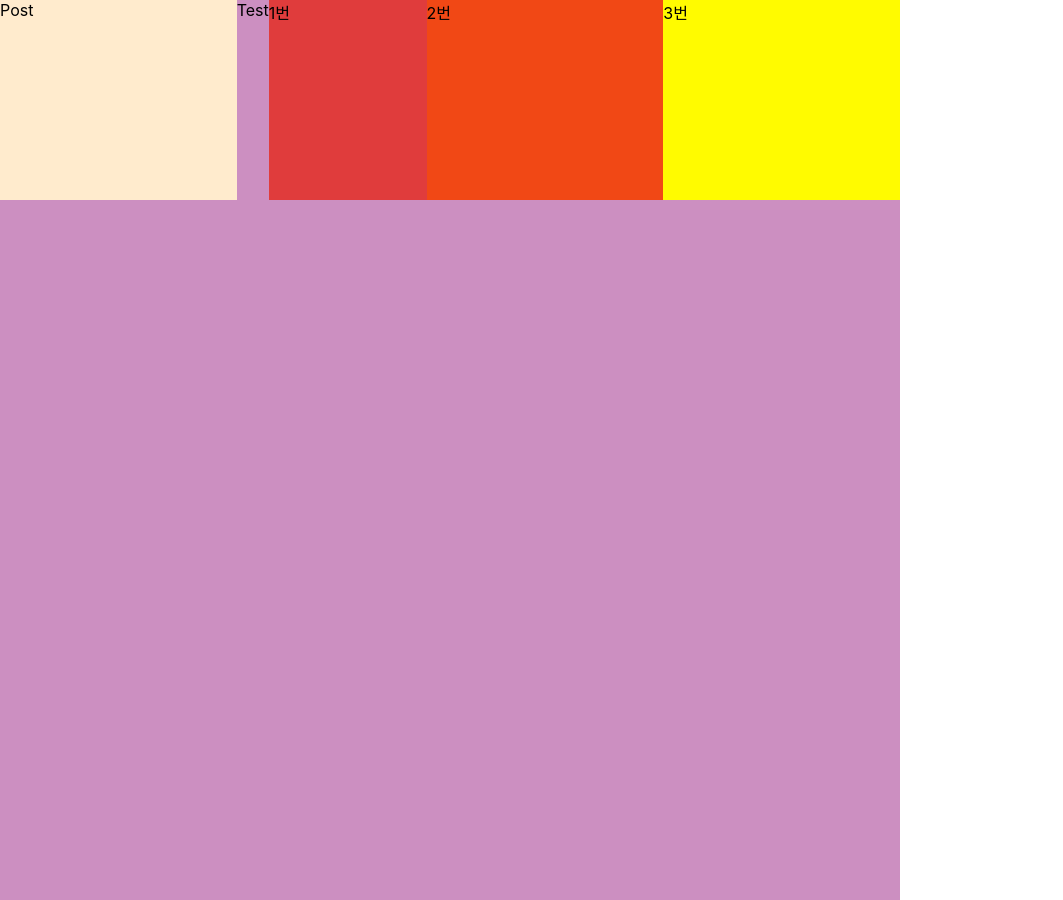
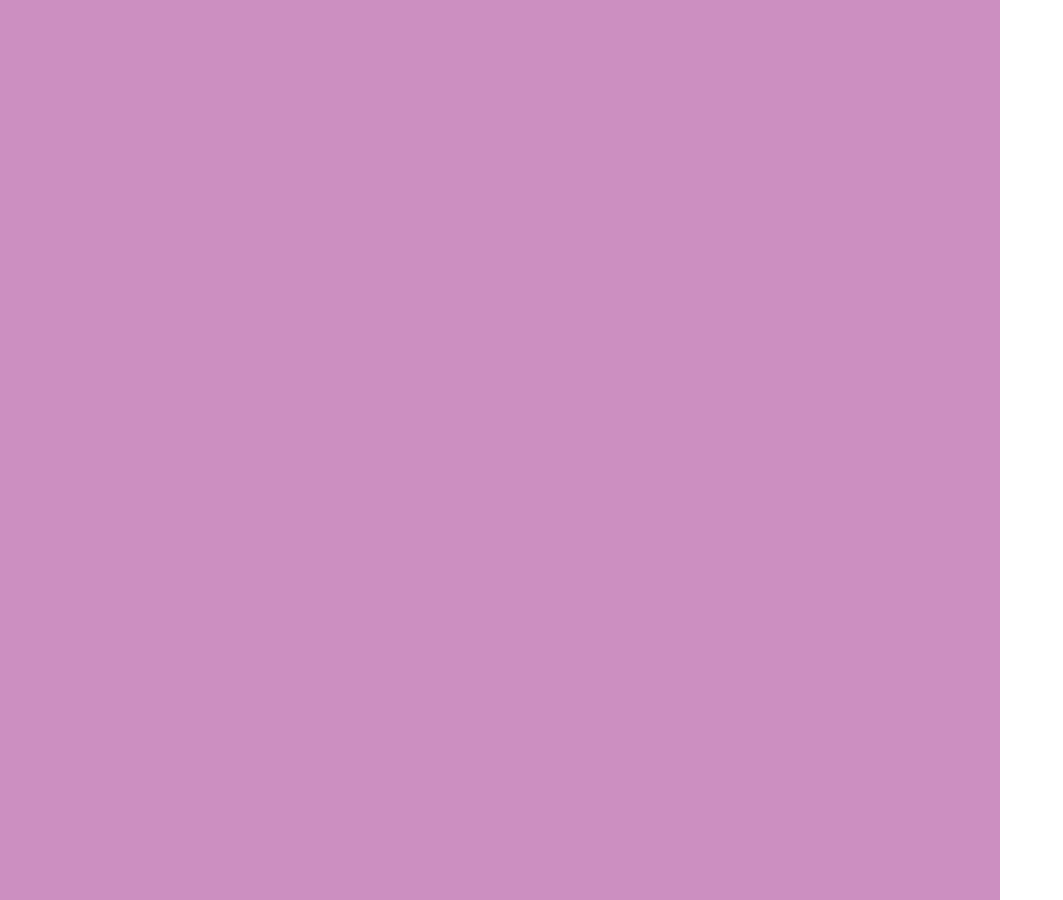
Before and after one commit to guswjddudwo/react-study, a React (Create React App) app: page / in a window 1280 px wide. Shown: the whole page, without its empty margins (0-1063 px from the left). Built offline with nearby package versions, Linux system fonts and the light colour scheme.

Commit message:
nested component

```diff
--- a/src/App.css
+++ b/src/App.css
@@ -1,6 +1,7 @@
 .App {
-  width: 900px;
+  width: 1000px;
   height: 900px;
   background-color: #cc8fc1;
+  position: relative;
   display: flex;
 }
--- a/src/App.js
+++ b/src/App.js
@@ -1,22 +1,10 @@
-import Test from "./Test";
-import Post from "./Post";
-import Box1 from "./Box1";
-import Box2 from "./Box2";
-import Box3 from "./Box3";
+import SplitBox from "./features/nestedComponent/SplitBox";
 import "./App.css";
-import "./Post.css";
-import "./Box1.css";
-import "./Box2.css";
-import "./Box3.css";
 
 function App() {
   return (
     <div className="App">
-      <Post />
-      <Test />
-      <Box1 />
-      <Box2 />
-      <Box3 />
+      <SplitBox />
     </div>
   );
 }
--- a/src/Box1.css
+++ /dev/null
@@ -1,6 +0,0 @@
-.Box1 {
-  background-color: rgb(224, 60, 60);
-  width: 200px;
-  height: 200px;
-  display: flex;
-}
--- a/src/Box1.js
+++ /dev/null
@@ -1,3 +0,0 @@
-export default function () {
-  return <div className="Box1">1번</div>;
-}
--- a/src/Box2.css
+++ /dev/null
@@ -1,5 +0,0 @@
-.Box2 {
-  background-color: rgb(241, 72, 21);
-  width: 300px;
-  height: 200px;
-}
--- a/src/Box2.js
+++ /dev/null
@@ -1,3 +0,0 @@
-export default function () {
-  return <div className="Box2">2번</div>;
-}
--- a/src/Box3.css
+++ /dev/null
@@ -1,5 +0,0 @@
-.Box3 {
-  background-color: rgb(255, 251, 0);
-  width: 300px;
-  height: 200px;
-}
--- a/src/Box3.js
+++ /dev/null
@@ -1,3 +0,0 @@
-export default function () {
-  return <div className="Box3">3번</div>;
-}
--- a/src/Post.css
+++ /dev/null
@@ -1,5 +0,0 @@
-.Post {
-  background-color: blanchedalmond;
-  width: 300px;
-  height: 200px;
-}
--- a/src/Post.js
+++ /dev/null
@@ -1,5 +0,0 @@
-import "./Post.css";
-
-export default function Post() {
-  return <div className="Post">Post</div>;
-}
--- /dev/null
+++ b/src/features/nestedComponent/SplitBox.js
@@ -0,0 +1,3 @@
+export default function SplitBox() {
+  return <></>;
+}
```
